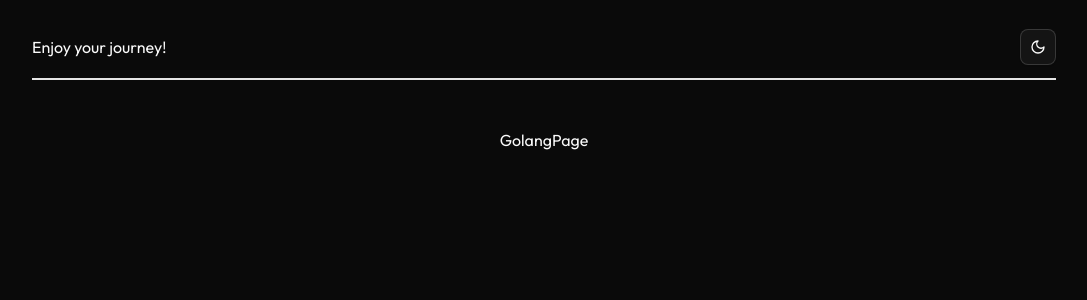
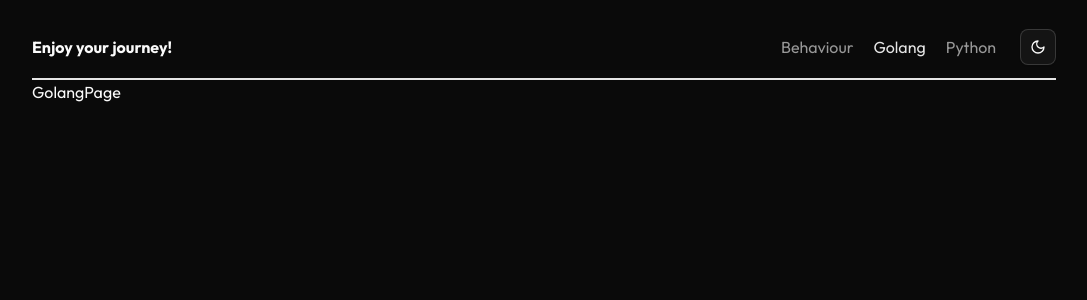
Before and after one commit to tttinh/interview-qa, a React (Vite) app: page /interview-qa/golang in a window 1280 px wide. Shown: the top 300 px of the page, without its empty margins (96-1183 px from the left). Built offline with nearby package versions, Linux system fonts and the light colour scheme.

Commit message:
Implement header.

```diff
--- /dev/null
+++ b/src/components/header.jsx
@@ -0,0 +1,50 @@
+import React from 'react';
+import { ModeToggle } from './mode-toggle';
+import { NavLink } from 'react-router';
+
+const links = [
+  {
+    label: 'Behaviour',
+    href: '/interview-qa',
+  },
+  {
+    label: 'Golang',
+    href: '/interview-qa/golang',
+  },
+  {
+    label: 'Python',
+    href: '/interview-qa/python',
+  },
+];
+
+const activeStyle = 'text-primary px-2 py-2 rounded-md';
+
+const normalStyle = 'text-primary/65 hover:text-primary px-2 py-2 rounded-md';
+
+const Header = () => {
+  return (
+    <header className="border-b-primary flex h-16 w-full items-center justify-between gap-4 border-b-2">
+      <h2 className="font-bold">Enjoy your journey!</h2>
+
+      <div className="flex items-center gap-4">
+        <nav className="flex gap-1">
+          {links.map((link, index) => (
+            <NavLink
+              key={index}
+              to={link.href}
+              end
+              className={({ isActive }) =>
+                isActive ? activeStyle : normalStyle
+              }
+            >
+              {link.label}
+            </NavLink>
+          ))}
+        </nav>
+        <ModeToggle />
+      </div>
+    </header>
+  );
+};
+
+export default Header;
--- a/src/layout.jsx
+++ b/src/layout.jsx
@@ -1,20 +1,13 @@
 import { ThemeProvider } from '@/components/theme-provider';
-import { ModeToggle } from '@/components/mode-toggle';
-
 import { Outlet } from 'react-router';
+import Header from '@/components/header';
 
 const Layout = () => {
   return (
     <ThemeProvider defaultTheme="dark" storageKey="vite-ui-theme">
       <main className="container-auto">
-        <header className="border-b-primary flex h-16 w-full items-center justify-between gap-4 border-b-2">
-          <h2>Enjoy your journey!</h2>
-          <ModeToggle />
-        </header>
-
-        <section className="flex flex-col items-center gap-12 py-12">
-          <Outlet />
-        </section>
+        <Header />
+        <Outlet />
       </main>
     </ThemeProvider>
   );
--- a/src/pages/behaviour.jsx
+++ b/src/pages/behaviour.jsx
@@ -4,10 +4,10 @@ import behaviour from '@/assets/behaviour';
 
 const BehaviourPage = () => {
   return (
-    <>
+    <section className="flex flex-col items-center gap-12 py-12">
       <TitleCard />
       <QuestionTabs questions={behaviour} />
-    </>
+    </section>
   );
 };
 
```
